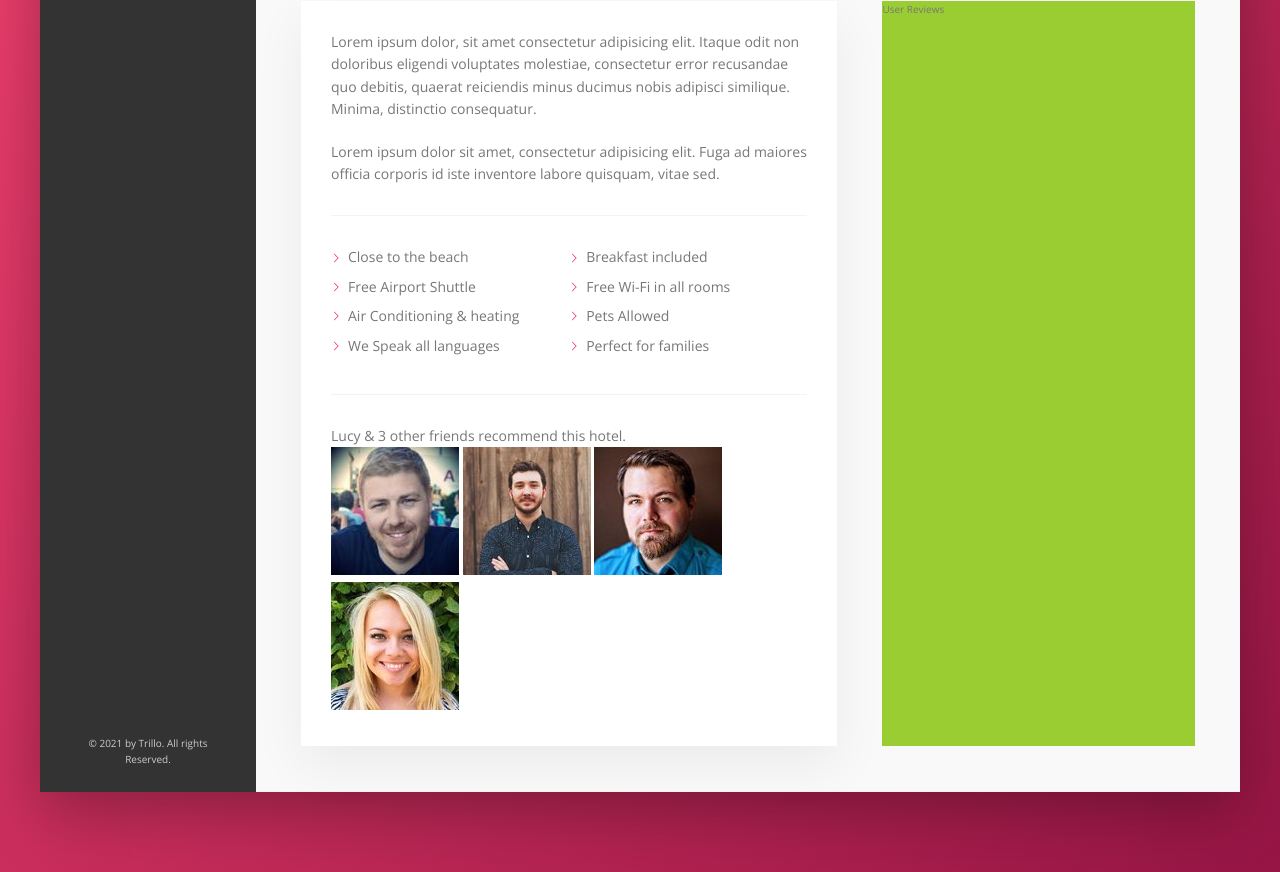
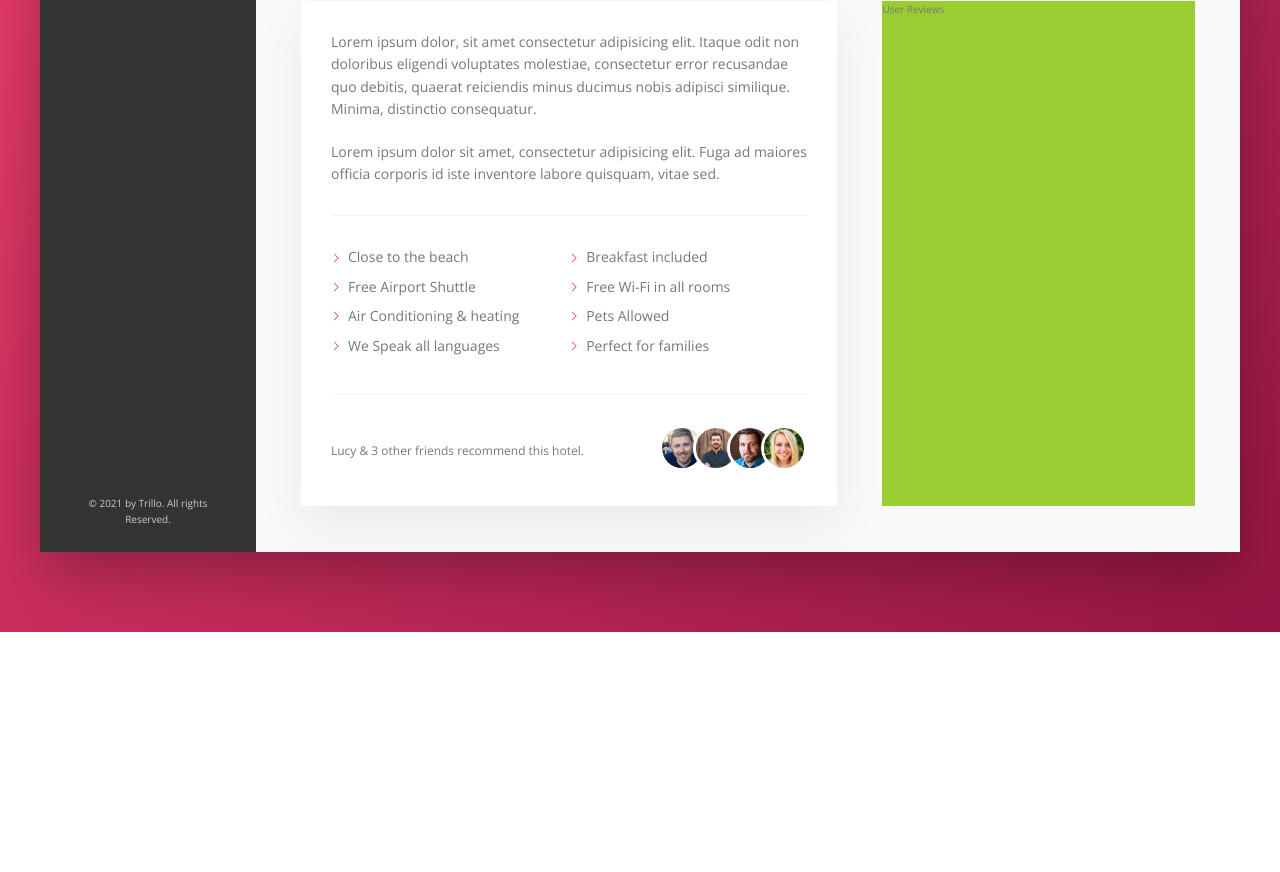
Before and after one commit to krishna-v98/Trillo-flexbox-practise, a website: page index.html in a window 1280 px wide. Shown: the part 646-1518 px from the top of the page. After the commit the page ends 1278 px from the top, so only its background shows below. Drawn offline with nearby package versions, Linux system fonts and the light colour scheme.

Commit message:
friends recommend

```diff
--- a/sass/_components.scss
+++ b/sass/_components.scss
@@ -337,3 +337,28 @@
 }
 
 //RECOMMEND
+.recommend {
+  font-size: 1.2rem;
+  color: var(--color-grey-dark-4);
+
+  display: flex;
+  justify-content: space-between;
+  align-items: center;
+
+  &__count {
+  }
+
+  &__friends {
+  }
+
+  &__photo {
+    box-sizing: content-box;
+    height: 4rem;
+    width: 4rem;
+    border-radius: 50%;
+    border: 3px solid white;
+    &:not(:last-child) {
+      margin-right: -1.5rem;
+    }
+  }
+}
```
Also changed, not shown: css/style.css.
